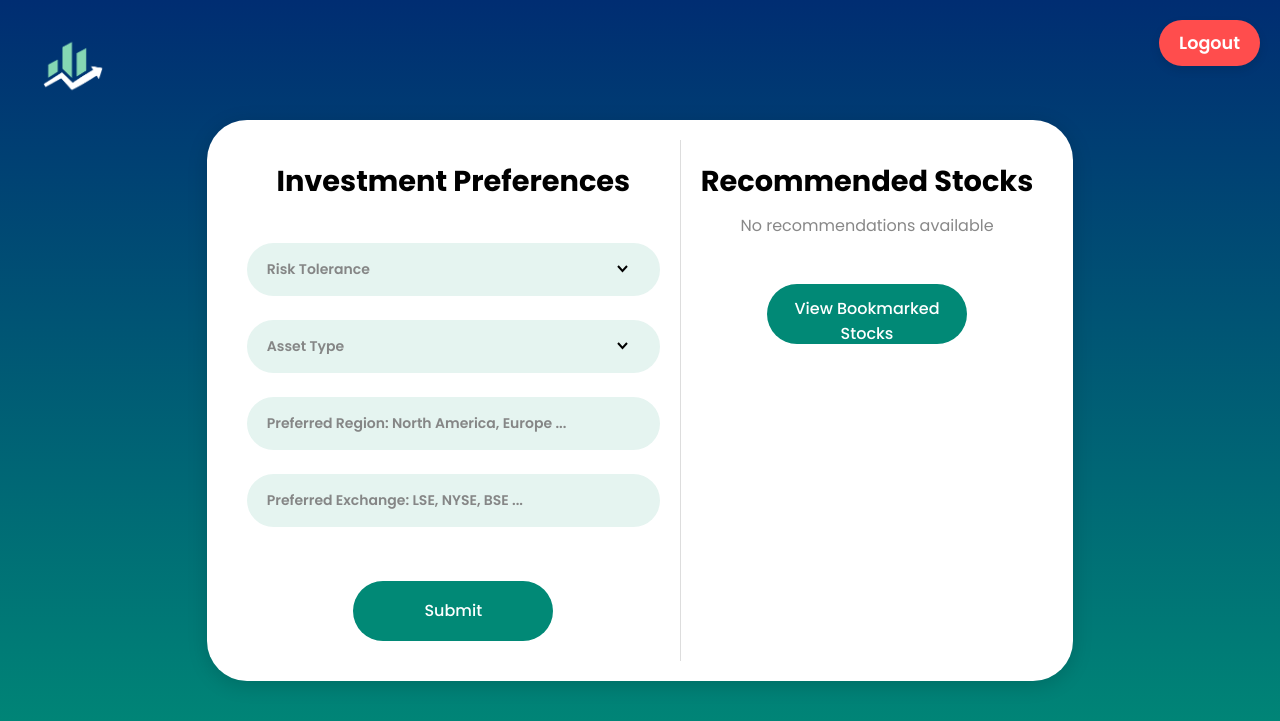
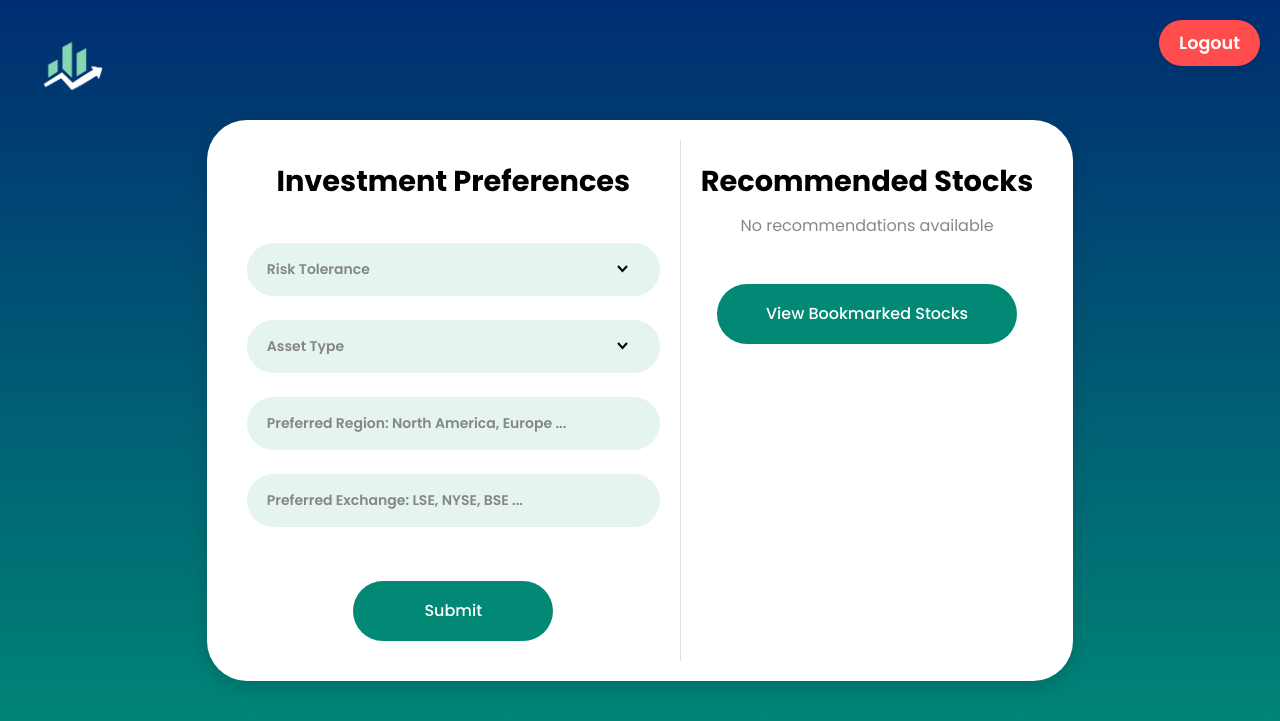
Before and after one commit to gaurijadhav509/Stock-recommendation-system, a Django app: page /srsApp/submit_investment_preferences/ in a window 1280 px wide. Shown: the top 721 px of the page. Run offline with Django 5.2, Linux system fonts and the light colour scheme; some web fonts are replaced.

Commit message:
button made wider

```diff
--- a/templates/investment_preferences.html
+++ b/templates/investment_preferences.html
@@ -124,6 +124,10 @@
             text-align: center;
             padding: 12px;
             cursor: pointer;
+        }
+
+        .button-wide {
+            width: 300px;
         }
 
         .submit-button button{
@@ -355,10 +359,9 @@ function saveBookmarks() {
                     <button type="button" onclick="saveBookmarks()">Save Bookmarks</button>
                 </div>
             {% endif %}
-            <!-- Add "View Bookmarked Stocks" Button Below Recommended Stocks -->
             <div class="button-container submit-button">
                 <a href="{% url 'view_bookmarked_stocks' %}">
-                    <button type="button">View Bookmarked Stocks</button>
+                    <button type="button" class="button-wide">View Bookmarked Stocks</button>
                 </a>
             </div>
         </div>
```
